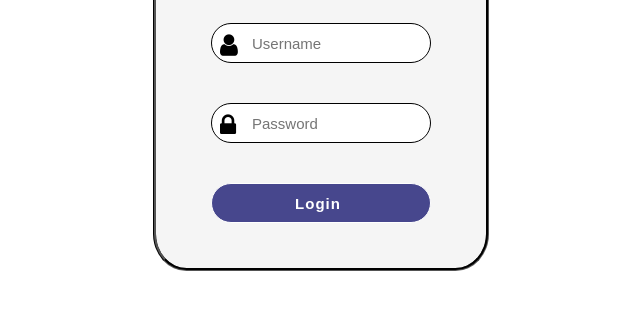
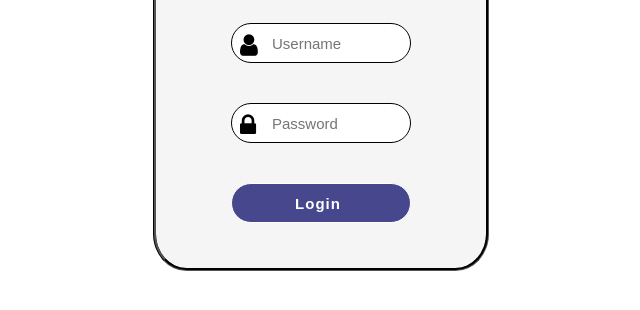
Before and after one commit to OverflowDev/Lms, a plain HTML site: page index.html in a window 1280 px wide. Shown: the part 266-576 px from the top of the page, without its empty margins (319-959 px from the left). Drawn offline with Linux system fonts and the light colour scheme.

Commit message:
new changes

```diff
--- a/style/index.css
+++ b/style/index.css
@@ -27,7 +27,7 @@ body {
 }
 
 .main input, button {
-    width: 220px;
+    width: 14  0px;
     height: 40px;
     border: 1px solid;
     border-radius: 25px;
@@ -86,7 +86,7 @@ body {
     }
 
     .main input, button {
-        width: 220px;
+        width: 180px;
         height: 40px;
     }
 
```
Also changed, not shown: dashboard/message.html (+9 -0 lines), style/dashboard.css (line endings or trailing spaces).
